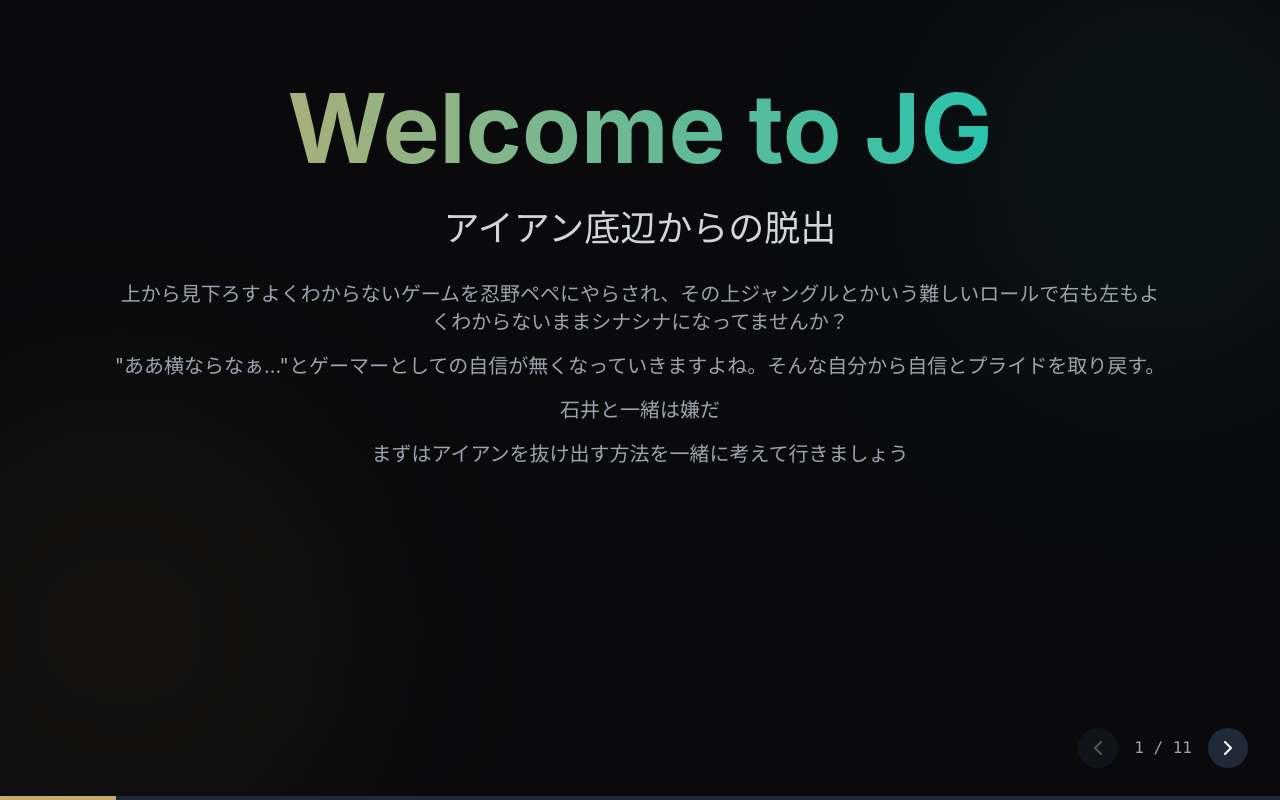
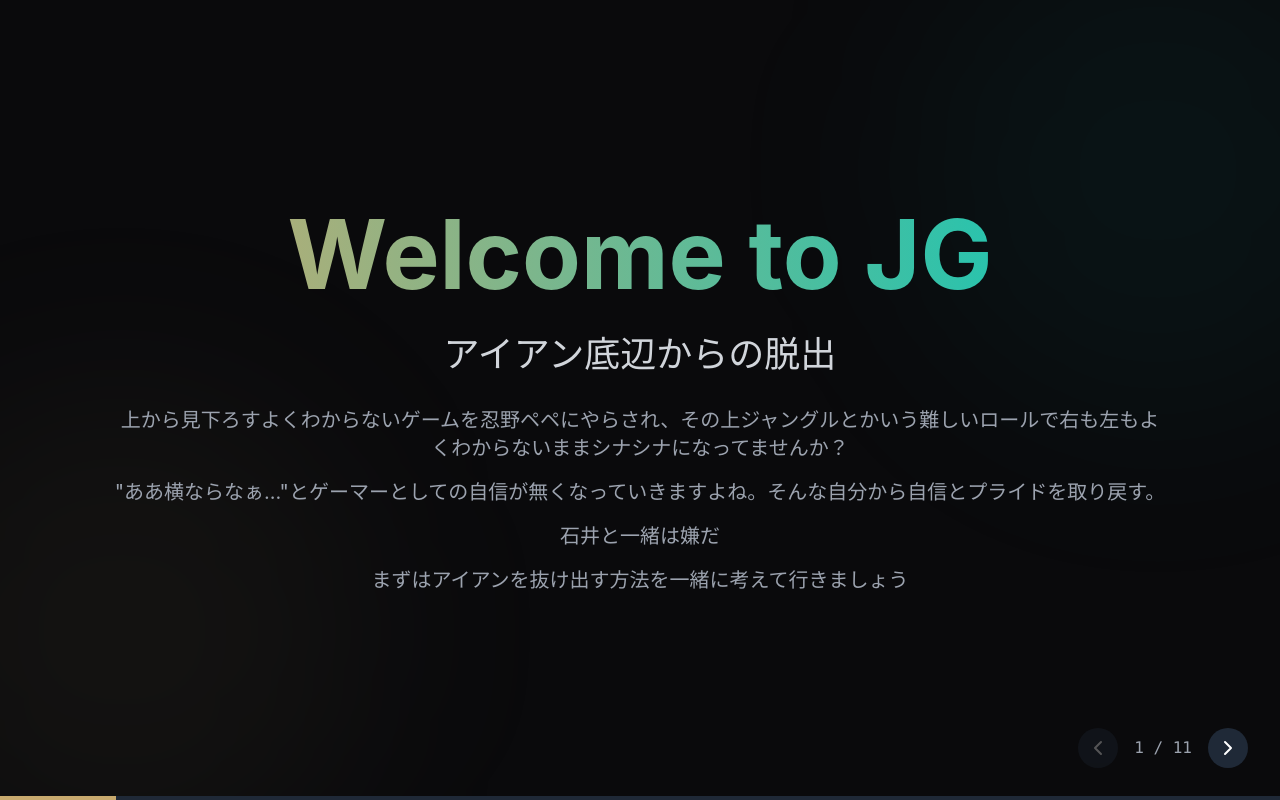
Before and after one commit to bibito-/vide_bloom, a React (Vite) app: page / in a window 1280 px wide. Built offline with nearby package versions, Linux system fonts and the light colour scheme.

Commit message:
style: restore vertical centering on PC

```diff
--- a/src/components/Slide.tsx
+++ b/src/components/Slide.tsx
@@ -34,7 +34,7 @@ export const Slide: React.FC<SlideProps> = ({ data, isActive }) => {
             animate="visible"
             exit="exit"
             variants={variants}
-            className="w-full h-full flex flex-col justify-start items-center p-6 pt-16 md:p-12 md:pt-20 text-center max-w-6xl mx-auto overflow-y-auto"
+            className="w-full h-full flex flex-col justify-start md:justify-center items-center p-6 pt-16 md:p-12 text-center max-w-6xl mx-auto overflow-y-auto"
         >
             {data.type === 'title' && (
                 <div className="space-y-6 md:space-y-8">
```
Also changed, not shown: 1 other file (tests, documents, lock files or other folders).
